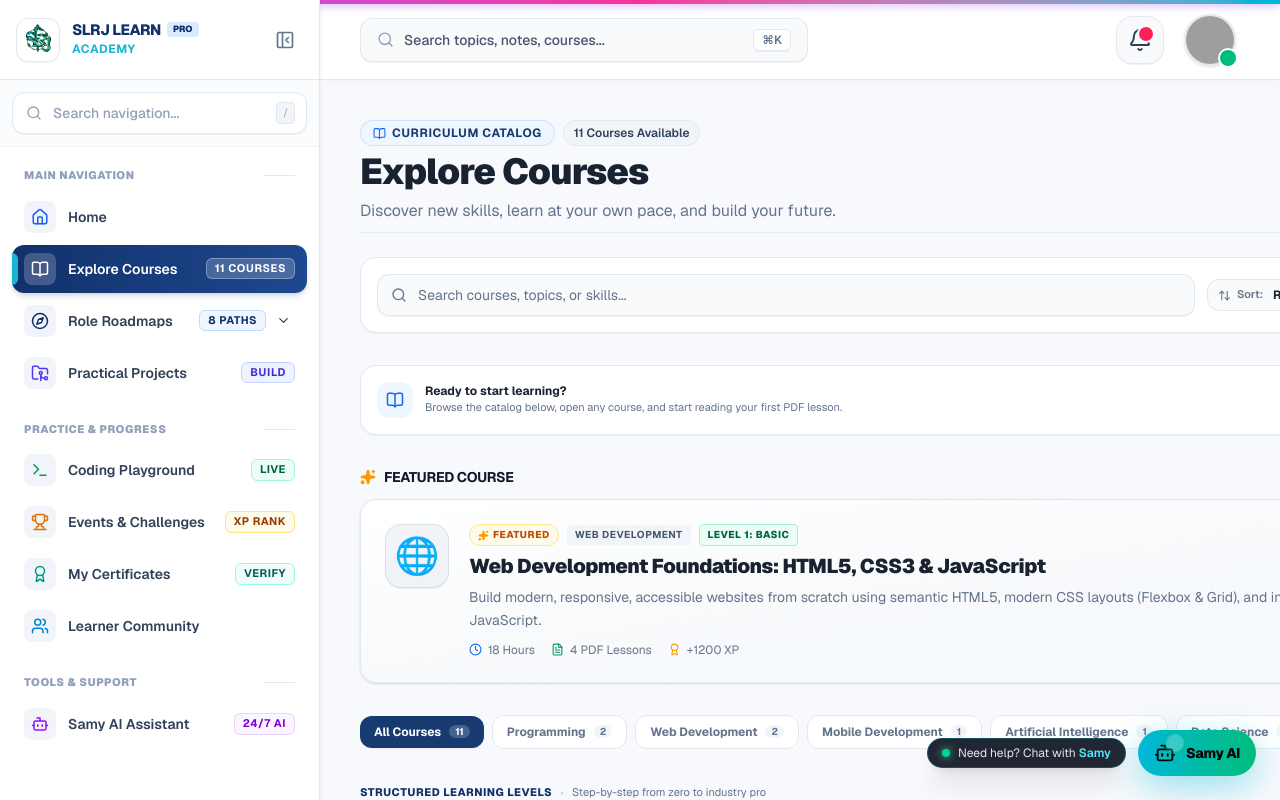
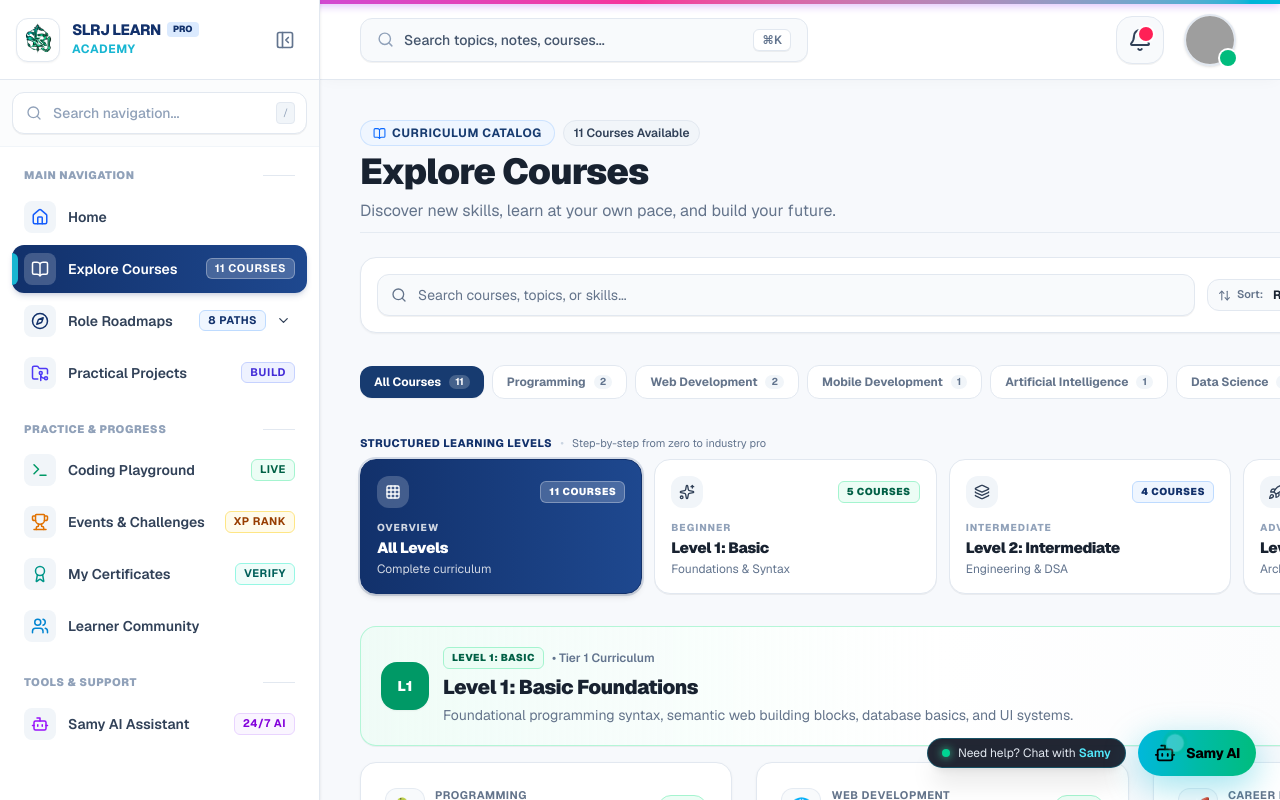
Before and after one commit to slrjdigital-ai/SLRJ-LEARN, a Next.js app: page /courses in a window 1280 px wide. Shown: the top 800 px of the page. Built offline with nearby package versions, Linux system fonts and the light colour scheme; grey boxes are pictures that could not be loaded.

Commit message:
remove: continue learning widget and featured course card from explore courses view

```diff
--- a/components/courses/ExploreCoursesView.tsx
+++ b/components/courses/ExploreCoursesView.tsx
@@ -13,8 +13,6 @@ import {
 import ExploreCoursesHeader, { SortOption } from "./ExploreCoursesHeader";
 import CourseCategoryTabs, { CourseCategoryFilter } from "./CourseCategoryTabs";
 import CourseLevelTabs, { CourseLevelFilter } from "./CourseLevelTabs";
-import FeaturedCourseCard from "./FeaturedCourseCard";
-import ContinueLearningSection from "./ContinueLearningSection";
 import CourseFilterPanel, {
   DifficultyFilter,
   AccessFilter,
@@ -175,11 +173,6 @@ export default function ExploreCoursesView() {
       counts[c.category] = (counts[c.category] || 0) + 1;
     }
     return counts;
-  }, [allCourses]);
-
-  // Featured Course
-  const featuredCourse = useMemo(() => {
-    return allCourses.find((c) => c.isFeatured) || allCourses[0];
   }, [allCourses]);
 
   // Active filter count
@@ -391,15 +384,6 @@ export default function ExploreCoursesView() {
         activeFilterCount={activeFilterCount}
       />
 
-      {/* ── H. Continue Learning Section (My Learning) ── */}
-      <ContinueLearningSection />
-
-      {/* ── B. Featured Courses Section ── */}
-      {!searchQuery &&
-        selectedCategory === "All Courses" &&
-        selectedLevel === "all" &&
-        featuredCourse && <FeaturedCourseCard course={featuredCourse} />}
-
       {/* ── C. Category Filter Chips ── */}
       <CourseCategoryTabs
         selectedCategory={selectedCategory}
```
